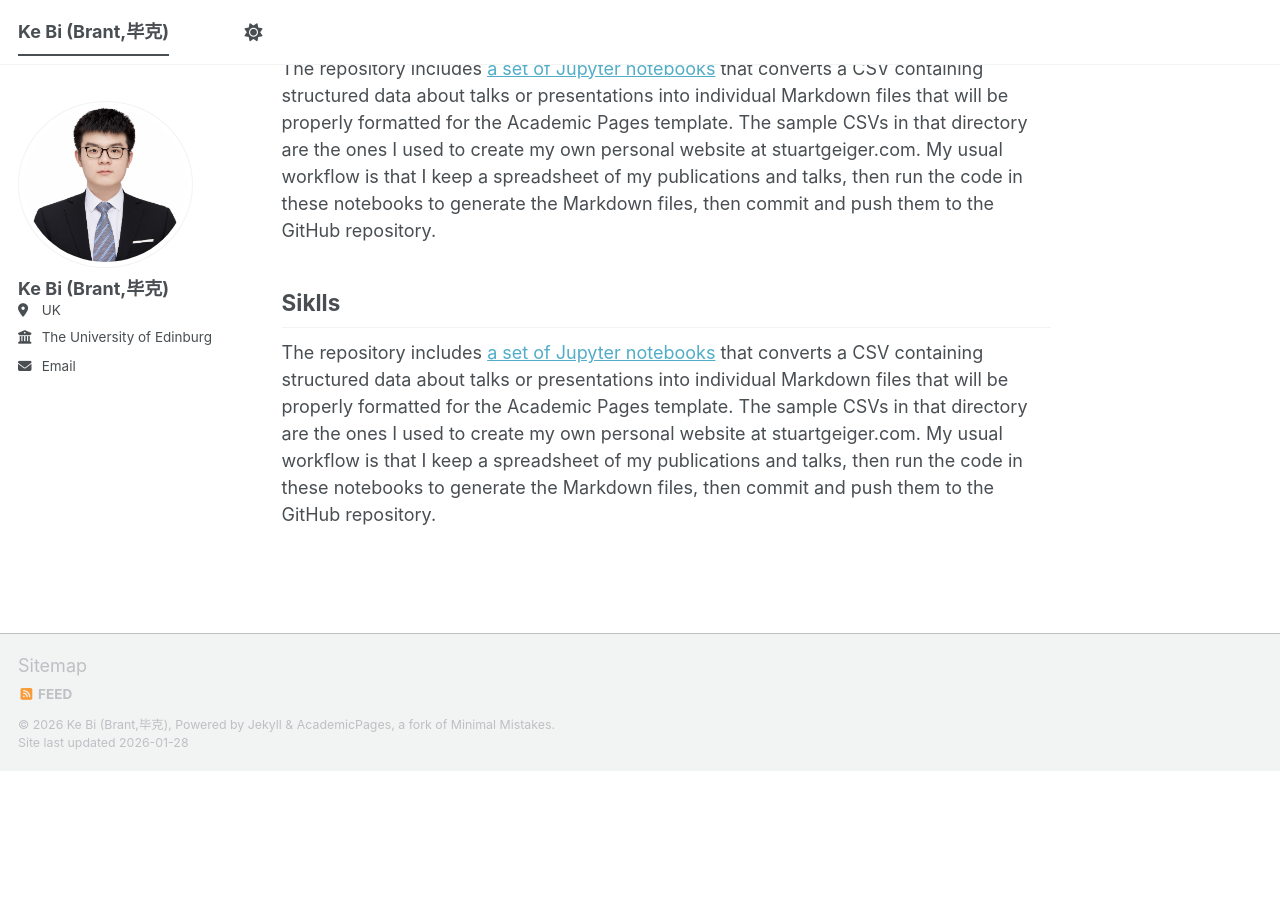
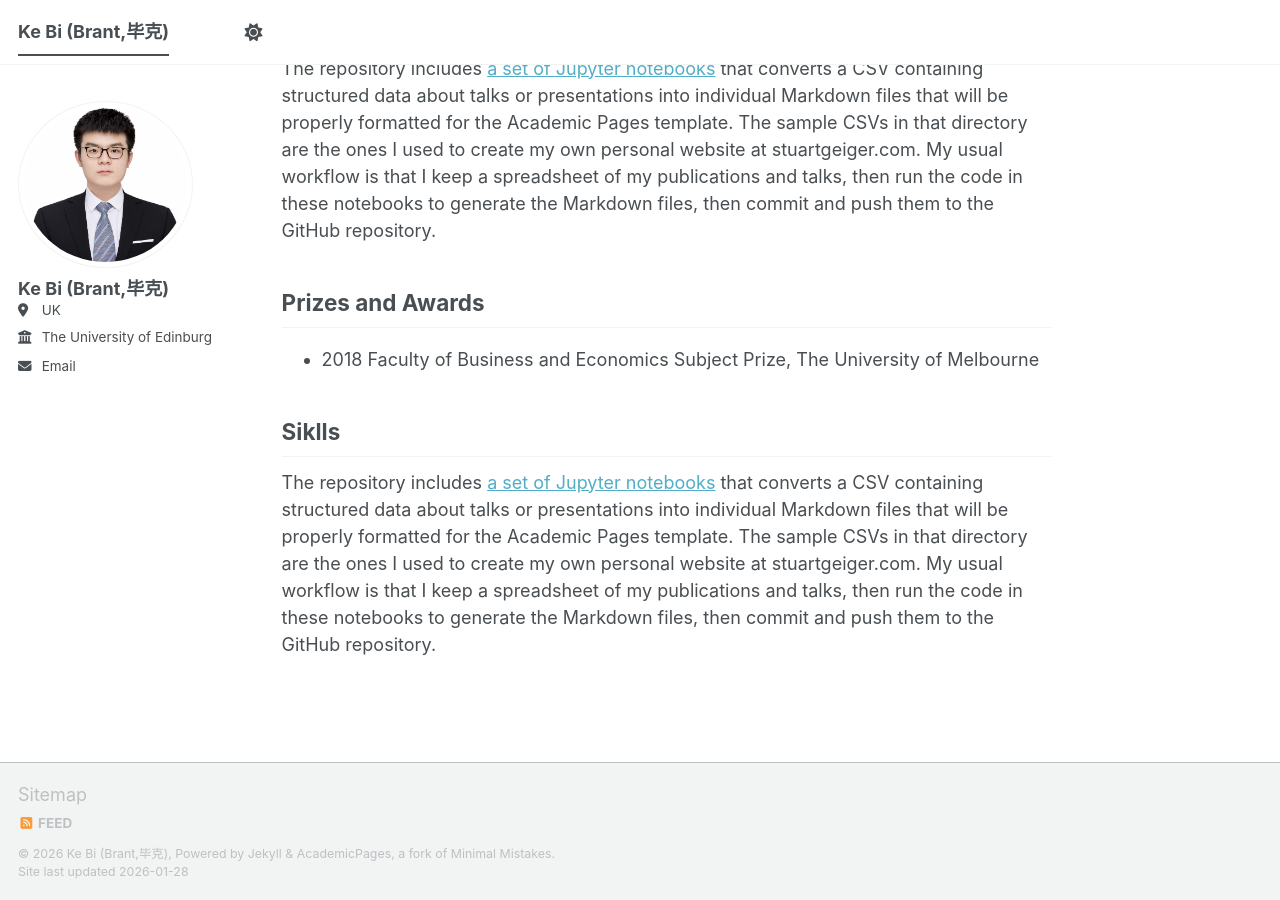
Before and after one commit to brant1868/brant1868.github.io, a Jekyll site: the page built from _pages/about.md, in a window 1280 px wide and 900 px high, scrolled down 1691 px. Built offline with Jekyll 4.4.1, drawn with Linux system fonts in a browser that asks for light colours; a script bundle is joined from its source files by our own code; library files that are not in the unit come from our copies; before the commit the page ends 2462 px from its top, so only the background shows below that.

Commit message:
Update about.md

```diff
--- a/_pages/about.md
+++ b/_pages/about.md
@@ -45,6 +45,9 @@ Industry Working Experiences
 The repository includes [a set of Jupyter notebooks](https://github.com/academicpages/academicpages.github.io/tree/master/markdown_generator
 ) that converts a CSV containing structured data about talks or presentations into individual Markdown files that will be properly formatted for the Academic Pages template. The sample CSVs in that directory are the ones I used to create my own personal website at stuartgeiger.com. My usual workflow is that I keep a spreadsheet of my publications and talks, then run the code in these notebooks to generate the Markdown files, then commit and push them to the GitHub repository.
 
+Prizes and Awards
+------
+- 2018 Faculty of Business and Economics Subject Prize, The University of Melbourne
 
 Siklls
 ------
```
